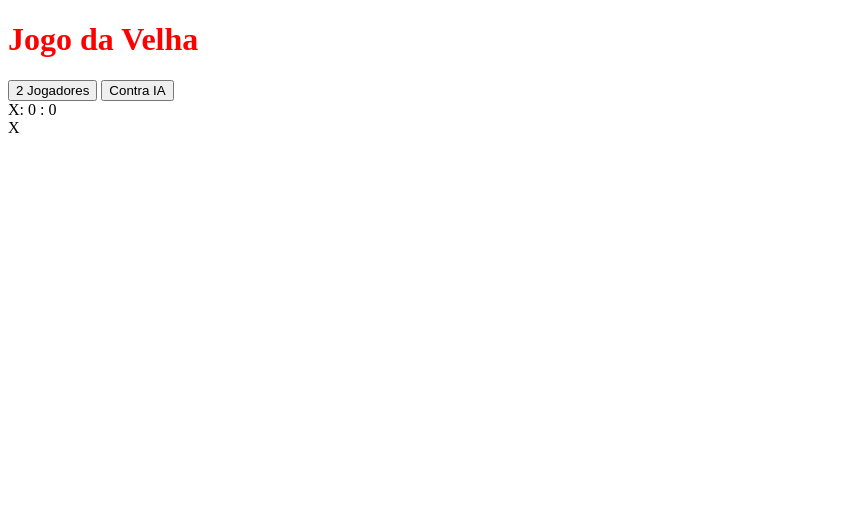
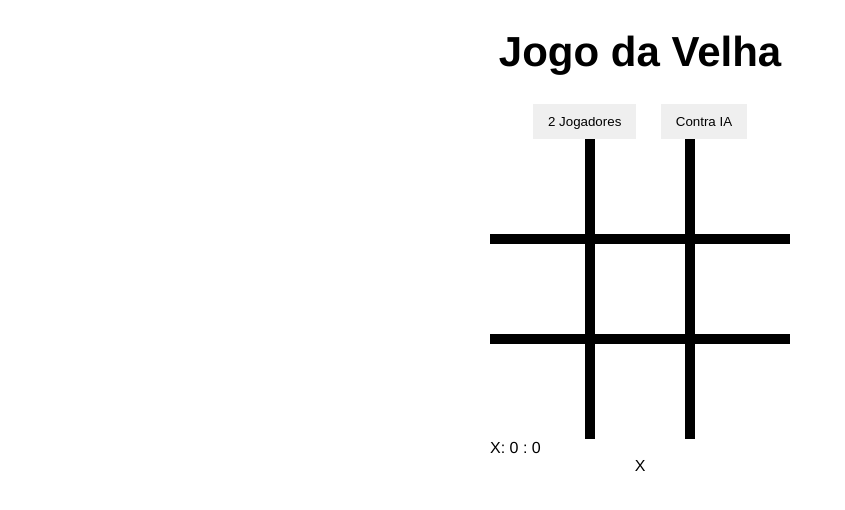
Before and after one commit to DevEricode/jogoDaVelha, a plain HTML site: page index.html in a window 1280 px wide. Shown: the whole page, without its empty margins (0-845 px from the left). Drawn offline with Linux system fonts and the light colour scheme.

Commit message:
:sparkles: feat: The styling of the game and the buttons has been done.

```diff
--- a/css/style.css
+++ b/css/style.css
@@ -1,3 +1,52 @@
+body {
+    text-align: center;
+    font-family: Helvetica, sans-serif;
+}
+
 h1 {
-    color: red;
+    font-size: 42px;
 }
+
+/* botoes */
+
+#buttons-container button {
+    border: none;
+    padding: 10px 15px;
+    margin: 0 10px;
+}
+
+/* jogo */
+
+#container {
+    display: flex;
+    width: 300px;
+    margin: 0;
+    flex-direction: row;
+    flex-wrap: wrap;
+    position: relative;
+    margin-left: auto;
+    margin-right: auto;
+}
+
+.box {
+    height: 100px;
+    border: 5px solid #000;
+    box-sizing: border-box;
+    flex: 1 1 33%;
+}
+
+#block-1, #block-2, #block-3 {
+    border-top: none;
+}
+
+#block-1, #block-4, #block-7 {
+    border-left: none;
+}
+
+#block-7, #block-8, #block-9 {
+    border-bottom: none;
+}
+
+#block-3, #block-6, #block-9 {
+    border-right: none;
+}
```
